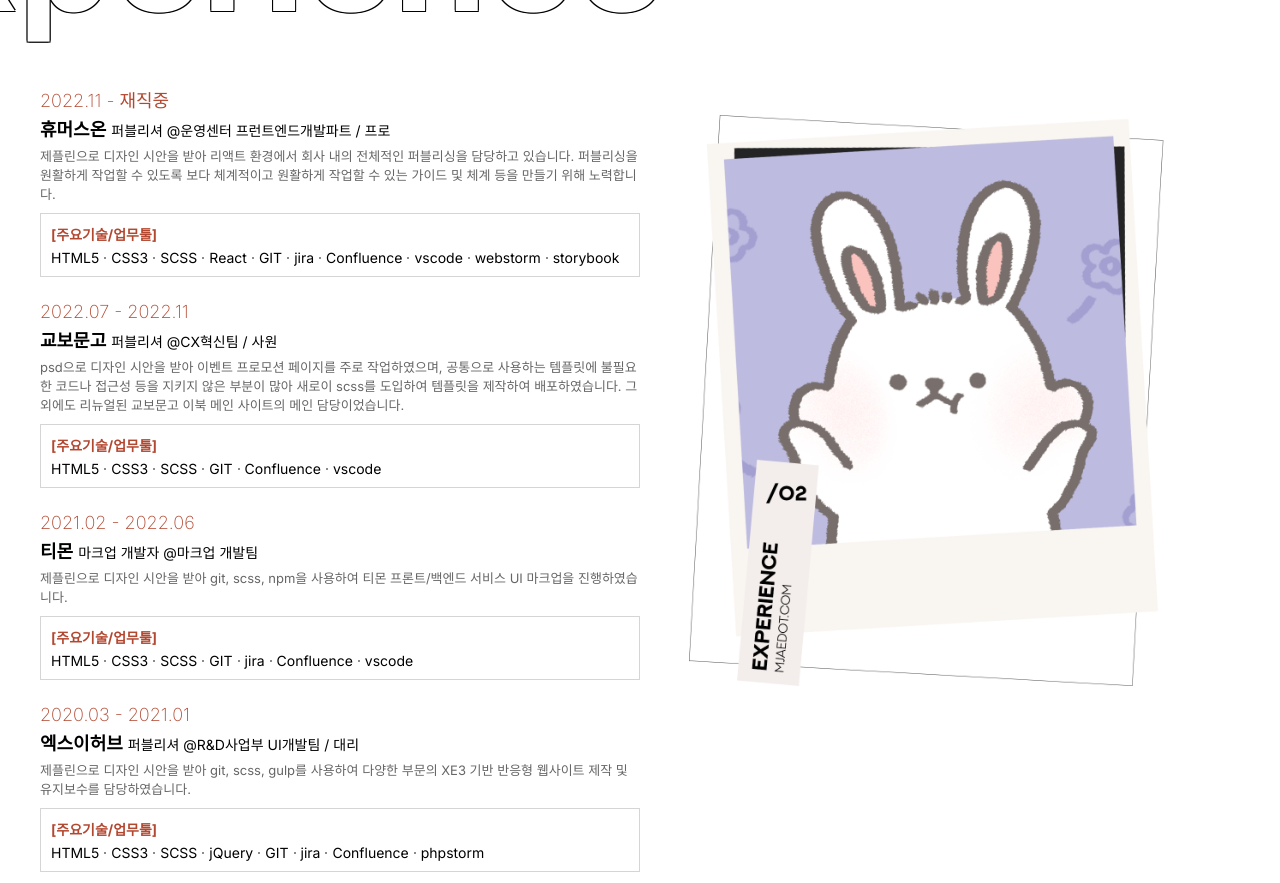
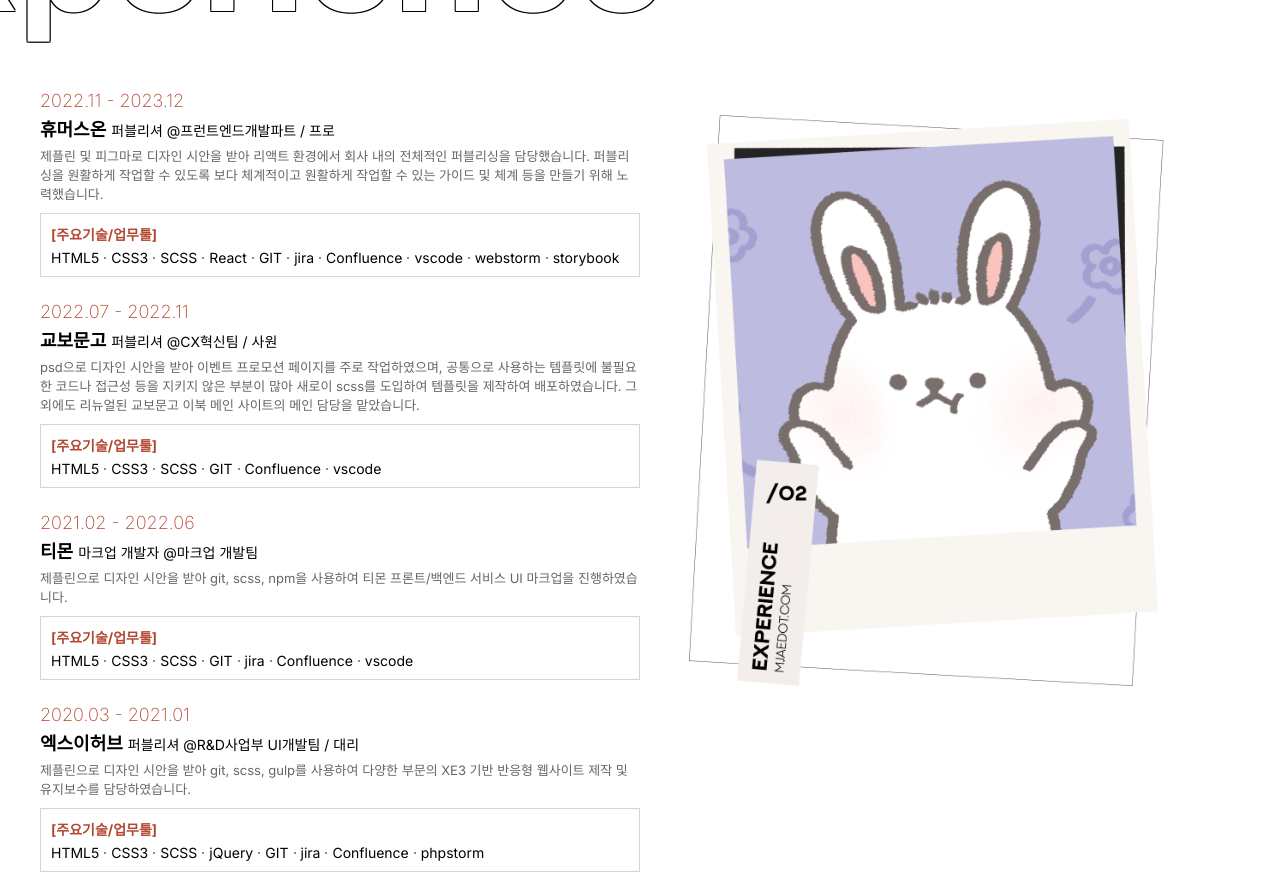
Before and after one commit to mjae404/portfolio2023, a React (Create React App) app: page / in a window 1280 px wide. Shown: the part 2840-3723 px from the top of the page. Built offline with nearby package versions, Linux system fonts and the light colour scheme.

Commit message:
feat: 커리어 기간 수정

```diff
--- a/src/assets/data/MpExperienceItemData.js
+++ b/src/assets/data/MpExperienceItemData.js
@@ -1,11 +1,11 @@
 const MpExperienceItemData = [
     {
         startDate: "2022.11",
-        endDate: "재직중",
+        endDate: "2023.12",
         company: "휴머스온",
         field: "퍼블리셔",
-        team: "운영센터 프런트엔드개발파트 / 프로",
-        description: "제플린으로 디자인 시안을 받아 리액트 환경에서 회사 내의 전체적인 퍼블리싱을 담당하고 있습니다. 퍼블리싱을 원활하게 작업할 수 있도록 보다 체계적이고 원활하게 작업할 수 있는 가이드 및 체계 등을 만들기 위해 노력합니다.",
+        team: "프런트엔드개발파트 / 프로",
+        description: "제플린 및 피그마로 디자인 시안을 받아 리액트 환경에서 회사 내의 전체적인 퍼블리싱을 담당했습니다. 퍼블리싱을 원활하게 작업할 수 있도록 보다 체계적이고 원활하게 작업할 수 있는 가이드 및 체계 등을 만들기 위해 노력했습니다.",
         skills: [
             "HTML5", "CSS3", "SCSS", "React", "GIT", "jira", "Confluence", "vscode", "webstorm", "storybook"
         ]
@@ -16,7 +16,7 @@ const MpExperienceItemData = [
         company: "교보문고",
         field: "퍼블리셔",
         team: "CX혁신팀 / 사원",
-        description: "psd으로 디자인 시안을 받아 이벤트 프로모션 페이지를 주로 작업하였으며, 공통으로 사용하는 템플릿에 불필요한 코드나 접근성 등을 지키지 않은 부분이 많아 새로이 scss를 도입하여 템플릿을 제작하여 배포하였습니다. 그 외에도 리뉴얼된 교보문고 이북 메인 사이트의 메인 담당이었습니다.",
+        description: "psd으로 디자인 시안을 받아 이벤트 프로모션 페이지를 주로 작업하였으며, 공통으로 사용하는 템플릿에 불필요한 코드나 접근성 등을 지키지 않은 부분이 많아 새로이 scss를 도입하여 템플릿을 제작하여 배포하였습니다. 그 외에도 리뉴얼된 교보문고 이북 메인 사이트의 메인 담당을 맡았습니다.",
         skills: [
             "HTML5", "CSS3", "SCSS", "GIT", "Confluence", "vscode"
         ]
```
Also changed, not shown: 1 other file (tests, documents, lock files or other folders).
